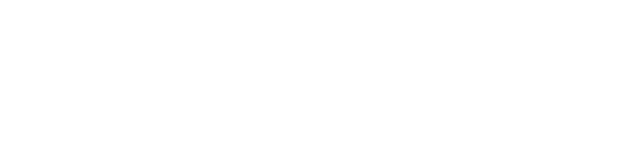
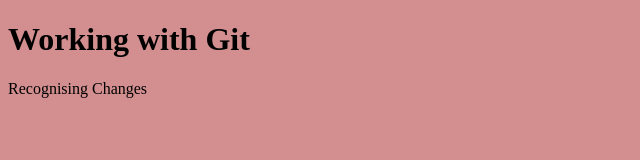
Before and after one commit to E-phraim/helloWorld, a plain HTML site: page index.html in a window 1280 px wide. Shown: the whole page, without its empty margins (0-640 px from the left). Drawn offline with Linux system fonts and the light colour scheme.

Commit message:
created css file and added some other funcs...

```diff
--- /dev/null
+++ b/css/style.css
@@ -0,0 +1,6 @@
+*{
+    outline: none;
+}
+body{
+    background: rgb(211, 143, 143);
+}
--- a/index.html
+++ b/index.html
@@ -4,8 +4,10 @@
     <meta charset="UTF-8">
     <meta name="viewport" content="width=device-width, initial-scale=1.0">
     <title>Git World</title>
+    <link rel="stylesheet" href="css/style.css">
 </head>
 <body>
-
+    <h1>Working with Git</h1>
+    <p>Recognising Changes</p>
 </body>
 </html>
```
